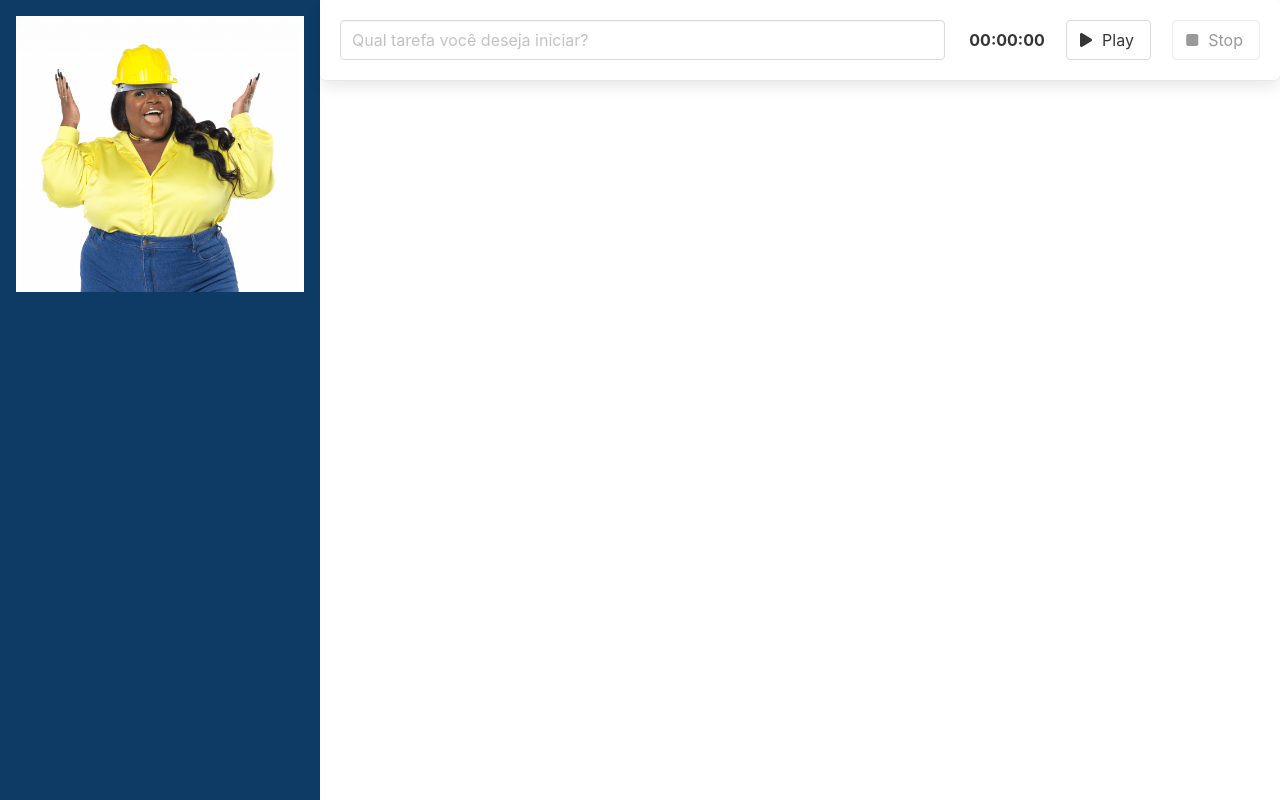
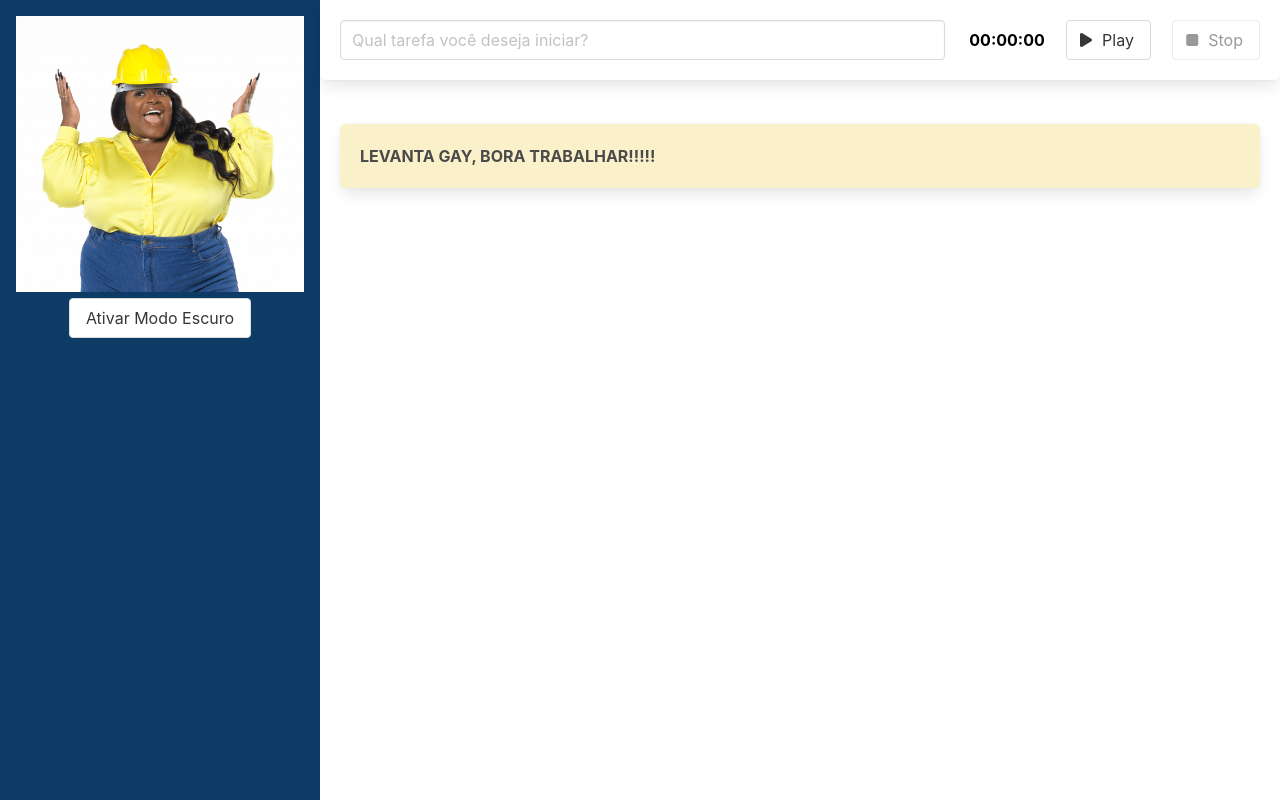
Before and after one commit to acnormun/alura-tracker, a Vue app: page / in a window 1280 px wide. Built offline with nearby package versions, Linux system fonts and the light colour scheme.

Commit message:
app pronto

```diff
--- a/package.json
+++ b/package.json
@@ -16,7 +16,6 @@
     "@typescript-eslint/eslint-plugin": "^5.4.0",
     "@typescript-eslint/parser": "^5.4.0",
     "@vue/cli-plugin-babel": "~5.0.0",
-    "@vue/cli-plugin-eslint": "~5.0.0",
     "@vue/cli-plugin-typescript": "~5.0.0",
     "@vue/cli-service": "~5.0.0",
     "@vue/eslint-config-typescript": "^9.1.0",
--- a/src/App.vue
+++ b/src/App.vue
@@ -1,10 +1,16 @@
 <template>
-  <main class="columns is-gapless is-multiline">
+  <main class="columns is-gapless is-multiline" :class="{'modo-escuro' : modoEscuroAtivo}">
     <div class="column is-one-quarter">
-      <BarraLateral />
+      <BarraLateral @aoTemaAlterado="trocarTema"/>
     </div>
-    <div class="column is-three-quarter">
-      <Formulario />
+    <div class="column is-three-quarter conteudo">
+      <Formulario  @aoSalvarTarefa="salvarTarefa"/>
+      <div class="lista">
+        <Tarefa v-for="(tarefa,index) in tarefas" :key="index" :tarefa="tarefa"/>
+        <Box v-if="listaVazia">
+          LEVANTA GAY, BORA TRABALHAR!!!!!
+        </Box>
+      </div>
     </div>
   </main>
 </template>
@@ -13,16 +19,56 @@
 import { defineComponent } from 'vue';
 import BarraLateral from './components/BarraLateral.vue'
 import Formulario from './components/Formulario.vue'
+import Tarefa from'./components/Tarefa.vue'
+import ITarefa from './interfaces/ITarefa'
+import Box from './components/Box.vue'
 
 export default defineComponent({
   name: 'App',
   components: {
     BarraLateral,
-    Formulario
+    Formulario,
+    Tarefa,
+    Box
+  },
+  data(){
+    return {
+      tarefas: [] as ITarefa[],
+      modoEscuroAtivo: false
+    }
+  },
+  computed: {
+    listaVazia(): boolean{
+      return this.tarefas.length===0;
+    }
+  },
+  methods: {
+    salvarTarefa(tarefa:ITarefa){
+      this.tarefas.push(tarefa)
+    },
+    trocarTema(modoEscuroAtivo:boolean){
+      this.modoEscuroAtivo = modoEscuroAtivo;
+    }
   }
 
 });
 </script>
 
 <style>
+main{
+  --bg-primario: #ffff;
+  --texto-primario: #000
+}
+main.modo-escuro{
+  --bg-primario: #2b2d42;
+  --texto-primario: #ddd
+
+}
+.conteudo{
+  background-color: var(--bg-primario);
+}
+.lista{
+  padding: 1.25rem;
+}
+
 </style>
--- a/src/components/BarraLateral.vue
+++ b/src/components/BarraLateral.vue
@@ -3,6 +3,7 @@
         <h1>
             <img src="../assets/jojo.png" alt="Logo">
         </h1>
+        <button class="button" @click="alterarTema">{{textoBotao}}</button>
     </header>
 
 </template>
@@ -11,7 +12,27 @@
 import { defineComponent } from 'vue';
 
 export default defineComponent({
-    name: 'BarraLateral'
+    name: 'BarraLateral',
+    emits:['aoTemaAlterado'],
+    data() {
+      return{
+        modoEscuroAtivo: false
+      }
+    },
+    computed:{
+      textoBotao(){
+        if(this.modoEscuroAtivo){
+          return 'Desativar Modo Escuro'
+        }
+        return 'Ativar Modo Escuro'
+      }
+    },
+    methods:{
+      alterarTema(){
+        this.modoEscuroAtivo= !this.modoEscuroAtivo
+        this.$emit('aoTemaAlterado', this.modoEscuroAtivo)
+      }
+    }
 })
 </script>
 
@@ -21,6 +42,7 @@ header {
   background: #0d3b66;
   width: 100%;
   height: 100vh;
+  text-align: center;
 }
 @media only screen and (max-width: 768px) {
   header {
--- /dev/null
+++ b/src/components/Box.vue
@@ -0,0 +1,21 @@
+<template>
+    <div class="box has-text-weight-bold" :style="estilos">
+        <slot></slot>
+    </div>
+
+</template>
+
+<script lang="ts">
+import { defineComponent } from 'vue';
+
+export default defineComponent({
+    name: 'Box',
+    data(){
+        return {
+            estilos:{
+                backgroundColor: '#FAF0CA'
+            }
+        }
+    }
+})
+</script>
--- a/src/components/Cronometro.vue
+++ b/src/components/Cronometro.vue
@@ -1,6 +1,6 @@
 <template>
      <section>
-        <strong>{{ tempoDecorrido }}</strong>
+        <strong class="display">{{ tempoDecorrido }}</strong>
     </section>
 </template>
 
@@ -23,5 +23,11 @@ export default defineComponent({
         }
     },
 })
+</script>
 
-</script>
+<style>
+.display{
+    color: var(--texto-primario);
+}
+
+</style>
--- a/src/components/Formulario.vue
+++ b/src/components/Formulario.vue
@@ -1,11 +1,11 @@
 <template>
-    <div class="box">
+    <div class="box formulario">
         <div class="columns">
             <div class="column is-8" role="form" aria-label="Formulário para criação de uma nova tarefa">
-                <input type="text" class="input" placeholder="Qual tarefa você deseja iniciar?">
+                <input type="text" class="input" placeholder="Qual tarefa você deseja iniciar?" v-model="descricao">
             </div>
             <div class="column ">
-                <Temporizador />
+                <Temporizador @aoTemporizadorFinalizado="finalizarTarefa"/>
             </div>
         </div>
     </div>
@@ -17,8 +17,31 @@ import Temporizador from './Temporizador.vue'
 
 export default defineComponent({
     name: "Formulario",
+    emits:['aoSalvarTarefa'],
     components: {
         Temporizador
+    },
+    data(){
+        return {
+            descricao: ''
+        }
+    },
+
+    methods: {
+        finalizarTarefa(tempoDecorrido:number):void{
+            this.$emit('aoSalvarTarefa',{
+                duracaoEmSegundos: tempoDecorrido,
+                descricao: this.descricao
+            })
+            this.descricao = ''
+        }
     }
 })
 </script>
+
+<style>
+.formulario{
+    background-color: var(--bg-primario);
+    color: var(--texto-primario)
+}
+</style>
--- /dev/null
+++ b/src/components/Tarefa.vue
@@ -0,0 +1,31 @@
+<template>
+  <Box >
+    <div class="columns">
+      <div class="column is-7">{{ tarefa.descricao  || 'Tarefa sem descrição'}}</div>
+      <div class="column">
+        <Cronometro :tempoEmSegundos="tarefa.duracaoEmSegundos"/>
+      </div>
+    </div>
+  </Box>
+</template>
+
+<script lang="ts">
+import ITarefa from "@/interfaces/ITarefa";
+import { defineComponent, PropType} from "vue";
+import Cronometro from "./Cronometro.vue";
+import Box from './Box.vue'
+
+export default defineComponent({
+  name: "Tarefa",
+  components: {
+    Cronometro,
+    Box,
+  },
+  props: {
+    tarefa:{
+      type: Object as PropType<ITarefa>,
+        required: true
+    }
+  }
+});
+</script>
--- a/src/components/Temporizador.vue
+++ b/src/components/Temporizador.vue
@@ -22,6 +22,7 @@ import Cronometro from './Cronometro.vue'
 
 export default defineComponent({
     name: 'Temporizador',
+    emits:['aoTemporizadorFinalizado'],
     components: {
         Cronometro
     },
@@ -44,8 +45,11 @@ export default defineComponent({
 
             clearInterval(this.cronometro);
             this.cronometroRodando=false;
+            this.$emit('aoTemporizadorFinalizado', this.tempoEmSegundos);
+            this.tempoEmSegundos = 0;
+        }
 
-        }
+
     }
 })
 </script>
--- /dev/null
+++ b/src/interfaces/ITarefa.ts
@@ -0,0 +1,4 @@
+export default interface ITarefa {
+    duracaoEmSegundos: number,
+    descricao: string
+}
--- a/src/main.ts
+++ b/src/main.ts
@@ -1,3 +1,4 @@
+/* eslint-disable */
 import { createApp } from 'vue'
 import App from './App.vue'
 import '@fortawesome/fontawesome-free/css/all.css'
--- a/src/shims-vue.d.ts
+++ b/src/shims-vue.d.ts
@@ -1,5 +1,4 @@
-/* eslint-disable  */
-
+/* eslint-disable */
 declare module '*.vue' {
   import type { DefineComponent } from 'vue'
   const component: DefineComponent<{}, {}, any>
```
Also changed, not shown: 1 other file (tests, documents, lock files or other folders).
